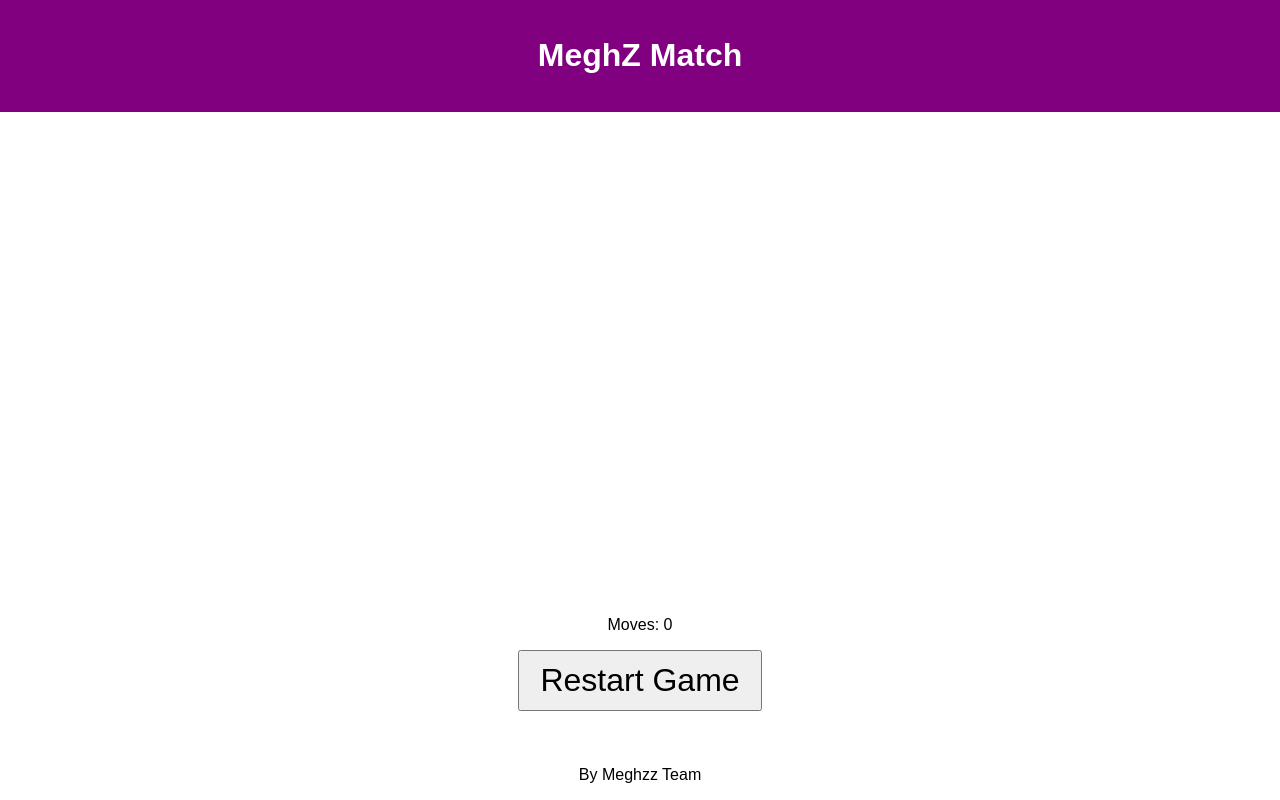
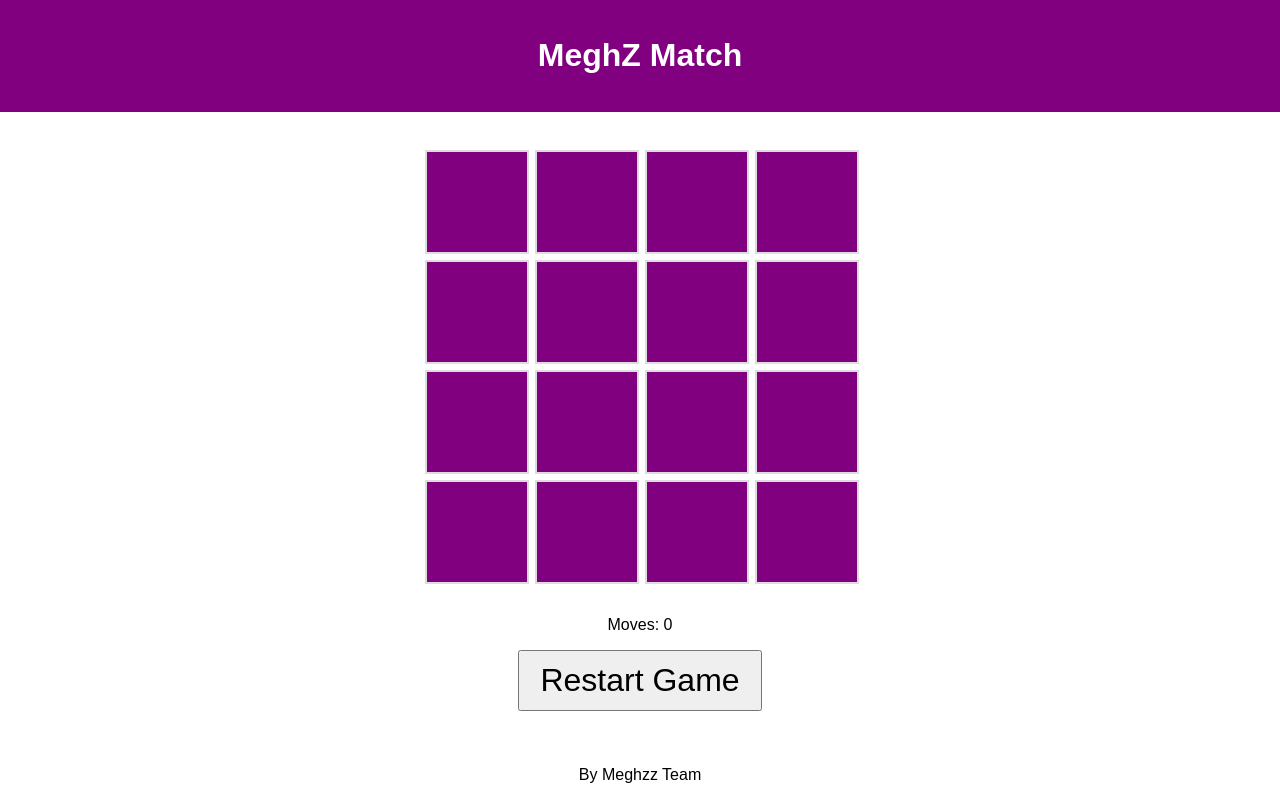
Before and after one commit to meghz-glitch/Assignment-5, a plain HTML site: page index.html in a window 1280 px wide. Drawn offline with Linux system fonts and the light colour scheme.

Commit message:
fix defer

```diff
--- a/index.html
+++ b/index.html
@@ -5,7 +5,7 @@
     <meta name="viewport" content="width=device-width, initial-scale=1.0">
     <title>Memory Match</title>
     <link rel="stylesheet" href="./styles/Match.css">
-    <script src="./script/Match.js"></script>
+    <script src="./script/Match.js" defer></script>
 </head>
 <body>
     <header>
```
